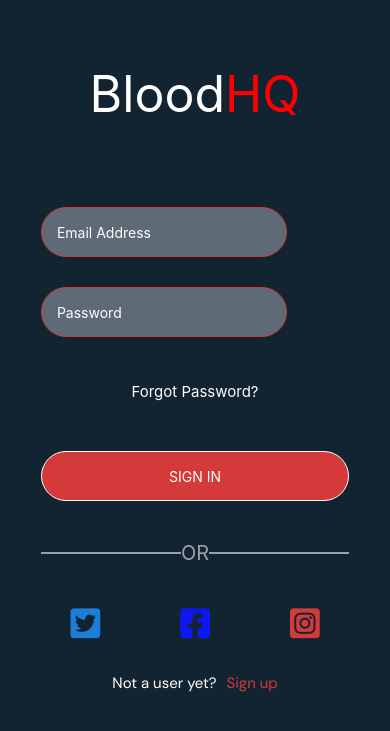
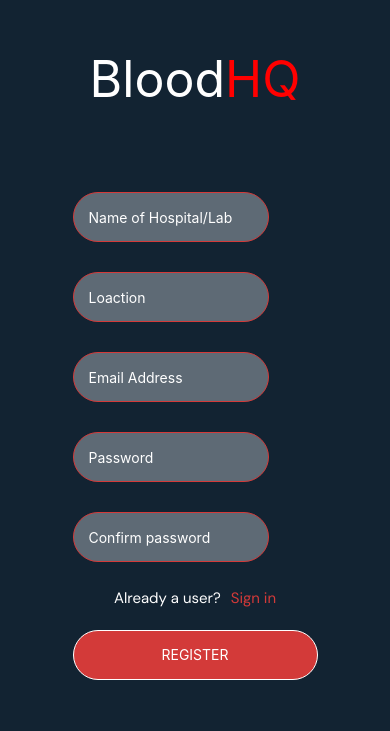
Before and after one commit to Holutunde/Bloodfinder, a React Native app: screen /Signup in a window 390 px wide. Shown: the part 101-832 px from the top of the page. Built offline with nearby package versions, Linux system fonts and the light colour scheme.

Commit message:
feature(signin): Added Signin screen

```diff
--- a/Navigation/AuthStack.js
+++ b/Navigation/AuthStack.js
@@ -1,6 +1,7 @@
 import React from 'react'
 import { createNativeStackNavigator } from '@react-navigation/native-stack'
 import Login from '../screens/Login'
+import Signup from '../screens/Signup'
 
 const Stack = createNativeStackNavigator()
 
@@ -8,6 +9,7 @@ const AuthStack = () => {
   return (
     <Stack.Navigator screenOptions={{ headerShown: false }}>
       <Stack.Screen name="Login" component={Login} />
+      <Stack.Screen name="Signup" component={Signup} />
     </Stack.Navigator>
   )
 }
--- a/screens/Login.js
+++ b/screens/Login.js
@@ -16,19 +16,16 @@ import NormalText, { BoldText } from '../components/Text'
 import Input from '../components/Input'
 import { FontAwesome5 } from '@expo/vector-icons'
 
-const Login = () => {
+const Login = ({ navigation }) => {
   const [data, setData] = useState({
     email: '',
     password: '',
-    check_textInputChange: false,
-    secureTextEntry: true,
   })
 
   const handleInput = (value) => {
     setData({
       ...data,
       ...value,
-      check_textInputChange: true,
     })
   }
 
@@ -100,7 +97,7 @@ const Login = () => {
               <NormalText style={{ paddingRight: 10, fontSize: 15 }}>
                 Not a user yet?
               </NormalText>
-              <TouchableOpacity>
+              <TouchableOpacity onPress={() => navigation.navigate('Signup')}>
                 <NormalText style={{ color: '#D33A39', fontSize: 15 }}>
                   Sign up
                 </NormalText>
@@ -123,7 +120,7 @@ const styles = StyleSheet.create({
     paddingTop: 30,
   },
 
-  toptext: { marginTop: 80 },
+  toptext: { marginTop: 70 },
   form: {
     paddingTop: 60,
   },
@@ -157,7 +154,7 @@ const styles = StyleSheet.create({
     alignItems: 'center',
   },
   leftln: {
-    borderWidth: 1,
+    borderWidth: 0.5,
     width: '90%',
     borderColor: '#9ba0a8',
     width: 140,
@@ -167,7 +164,7 @@ const styles = StyleSheet.create({
     fontSize: 20,
   },
   rightln: {
-    borderWidth: 1,
+    borderWidth: 0.5,
     borderColor: '#9ba0a8',
     width: 140,
   },
--- /dev/null
+++ b/screens/Signup.js
@@ -0,0 +1,122 @@
+import {
+  View,
+  Text,
+  KeyboardAvoidingView,
+  TouchableWithoutFeedback,
+  TouchableOpacity,
+  ScrollView,
+  Keyboard,
+  Platform,
+  StyleSheet,
+} from 'react-native'
+import React, { useState } from 'react'
+import { SingleHeader } from '../components/Header'
+import Toptext from '../components/Toptext'
+import NormalText, { BoldText } from '../components/Text'
+import Input from '../components/Input'
+import { FontAwesome5 } from '@expo/vector-icons'
+
+const Signup = ({navigation}) => {
+  const [data, setData] = useState({
+    email: '',
+    password: '',
+  })
+
+  const handleInput = (value) => {
+    setData({
+      ...data,
+      ...value,
+    })
+  }
+
+  return (
+    <View style={styles.container}>
+      <KeyboardAvoidingView
+        style={{ flex: 1 }}
+        behavior={Platform.OS === 'ios' ? 'padding' : null}
+      >
+        <TouchableWithoutFeedback onPress={() => Keyboard.dismiss()}>
+          <ScrollView
+            contentContainerStyle={{
+              alignItems: 'center',
+              justifyContent: 'center',
+              flex: 1,
+            }}
+          >
+            <View style={styles.toptext}>
+              <Toptext />
+            </View>
+            <View style={styles.form}>
+              <Input placeholder="Name of Hospital/Lab" />
+              <Input placeholder="Loaction" />
+              <Input placeholder="Email Address" />
+              <Input placeholder="Password" />
+              <Input placeholder="Confirm password" />
+              <View
+                style={{
+                  flexDirection: 'row',
+                  paddingTop: 10,
+                  justifyContent: 'center',
+                }}
+              >
+                <NormalText style={{ paddingRight: 10, fontSize: 15 }}>
+                  Already a user?
+                </NormalText>
+                <TouchableOpacity onPress={() => navigation.navigate('Login')}>
+                  <NormalText style={{ color: '#D33A39', fontSize: 15 }}>
+                    Sign in
+                  </NormalText>
+                </TouchableOpacity>
+              </View>
+              <TouchableOpacity activeOpacity={0.5} style={styles.butcont}>
+                <Text style={styles.buttext}>REGISTER</Text>
+              </TouchableOpacity>
+            </View>
+          </ScrollView>
+        </TouchableWithoutFeedback>
+      </KeyboardAvoidingView>
+    </View>
+  )
+}
+
+export default Signup
+
+const styles = StyleSheet.create({
+  container: {
+    height: '100%',
+    width: '100%',
+    backgroundColor: '#122332',
+    paddingTop: 10,
+  },
+
+  toptext: { marginTop: 70 },
+  form: {
+    paddingTop: 60,
+  },
+  pascont: {
+    alignItems: 'center',
+    marginVertical: 30,
+  },
+  pas: {
+    color: '#FFFFFF',
+    fontSize: 15,
+    fontWeight: '400',
+  },
+  butcont: {
+    borderWidth: 1,
+    marginTop: 20,
+    borderColor: '#FFFFFF',
+    borderRadius: 30,
+    backgroundColor: '#D33A39',
+    justifyContent: 'center',
+    height: 50,
+  },
+  buttext: {
+    color: '#FFFFFF',
+    textAlign: 'center',
+  },
+
+  icon: {
+    marginHorizontal: 40,
+  },
+})
```
